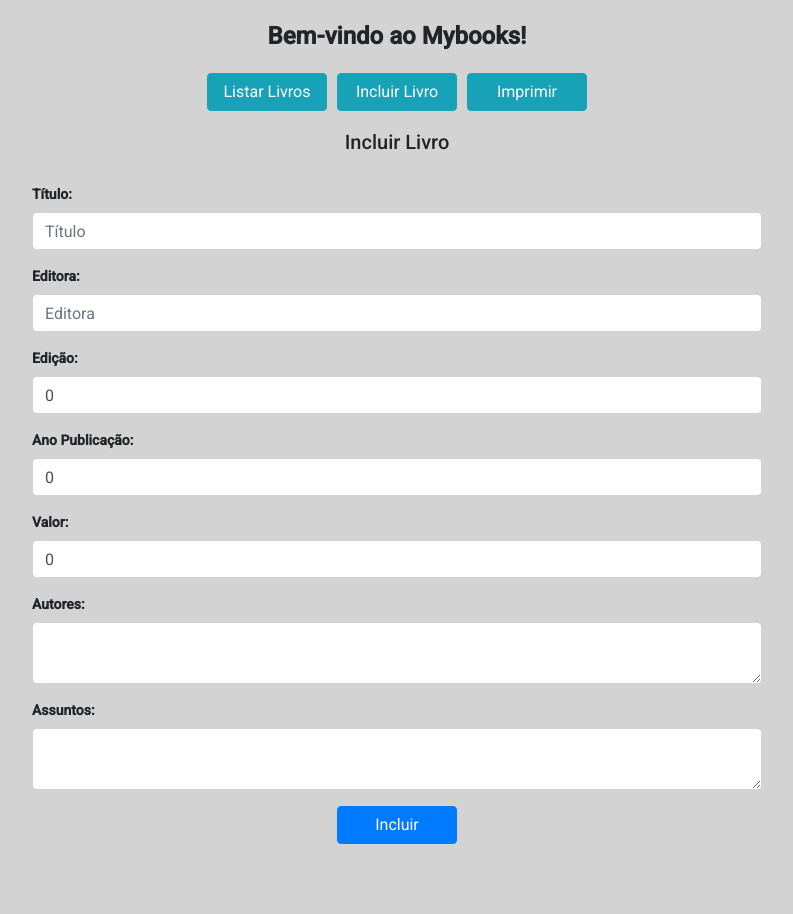
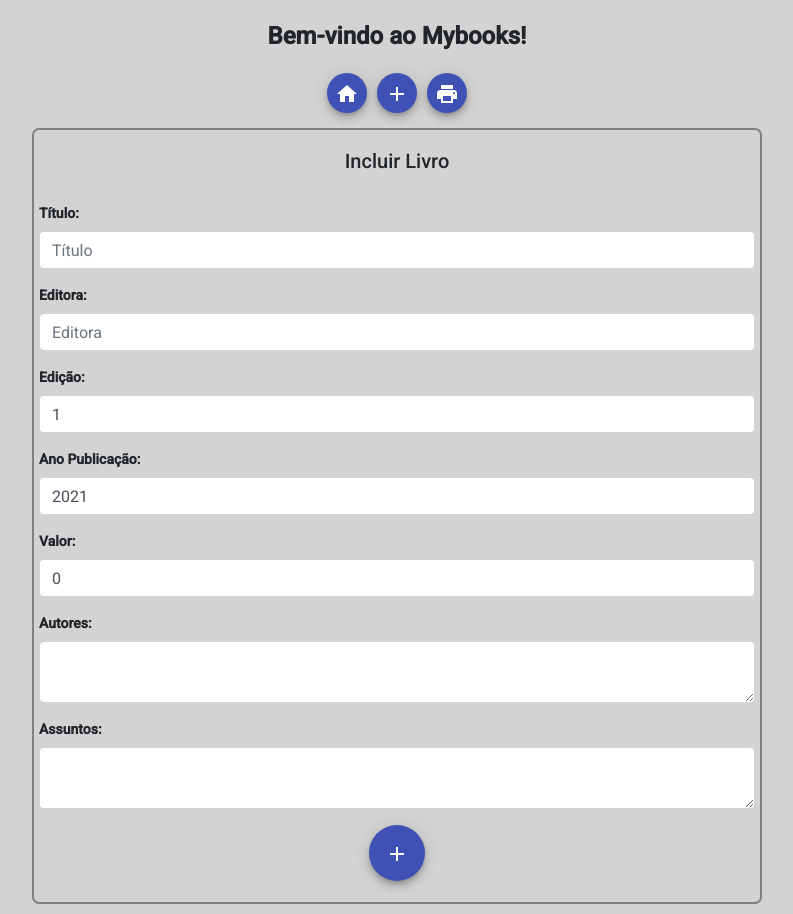
Before and after one commit to eugeniosolucoes/mybooks, an Angular app in the folder mybooks-app/: page /add in a window 1280 px wide. Shown: the whole page, without its empty margins (243-1036 px from the left). Before the commit the page ends 860 px from the top, so only its background shows below. Built offline with nearby package versions, Linux system fonts and the light colour scheme.

Commit message:
Aprimorando a interface utilizando material design.

```diff
--- a/mybooks-app/src/app/app.component.html
+++ b/mybooks-app/src/app/app.component.html
@@ -12,9 +12,16 @@
     <div class="col-md-2"></div>
     <div class="col-md-8">
       <nav>
-        <a routerLink="/livros" class="btn btn-info botao-nav">Listar Livros</a>
-        <a routerLink="/add" class="btn btn-info botao-nav">Incluir Livro</a>
-        <a href="http://{{myBooksURL}}:8080/api/imprimir" target="_blank" class="btn btn-info botao-nav">Imprimir</a>
+        <a mat-mini-fab routerLink="/livros" color="primary">
+          <mat-icon>home</mat-icon>
+        </a>
+        <a mat-mini-fab routerLink="/add" color="primary">
+          <mat-icon>add</mat-icon>
+        </a>
+        <a mat-mini-fab color="primary" aria-label="Example icon button with a home icon"
+          href="http://{{myBooksURL}}:8080/api/imprimir">
+          <mat-icon>print</mat-icon>
+        </a>
       </nav>
     </div>
   </div>
@@ -22,6 +29,8 @@
   <div class="row">
     <div class="col-md-2"></div>
     <div class="col-md-8">
-      <router-outlet></router-outlet>
+      <div class="div-table-livros">
+        <router-outlet></router-outlet>
+      </div>
     </div>
   </div>
--- a/mybooks-app/src/app/app.module.ts
+++ b/mybooks-app/src/app/app.module.ts
@@ -11,6 +11,7 @@ import { HttpClientModule } from "@angular/common/http";
 import { AddLivroComponent } from './livro/add-livro.component';
 import { UpdateLivroComponent } from './livro/update-livro.component';
 import { BrowserAnimationsModule } from '@angular/platform-browser/animations';
+import { DemoMaterialModule } from "./livro/material-module";
 
 @NgModule({
   declarations: [
@@ -25,7 +26,8 @@ import { BrowserAnimationsModule } from '@angular/platform-browser/animations';
     HttpClientModule,
     NgbModule,
     FormsModule,
-    BrowserAnimationsModule
+    BrowserAnimationsModule,
+    DemoMaterialModule
   ],
   providers: [LivroService],
   bootstrap: [AppComponent]
--- a/mybooks-app/src/app/livro/add-livro.component.html
+++ b/mybooks-app/src/app/livro/add-livro.component.html
@@ -24,8 +24,8 @@
   </div>
   <div class="form-group">
     <label for="valor">Valor:</label>
-    <input type="number" step="0.1" [(ngModel)]="livro.valor" placeholder="Valor" name="valor" class="form-control"
-      id="valor">
+    <input type="number" min="0" step="0.1" [(ngModel)]="livro.valor" placeholder="Valor" name="valor"
+      class="form-control" id="valor">
   </div>
   <div class="form-group">
     <label for="autor">Autores:</label>
@@ -36,6 +36,8 @@
     <textarea maxlength="40" [(ngModel)]="livro.assuntos" name="assuntos" class="form-control" id="assuntos"></textarea>
   </div>
   <div class="form-group text-center">
-    <button class="btn btn-primary botao-salvar" (click)="createLivro()">Incluir</button>
+    <button mat-fab color="primary" (click)="createLivro()" aria-label="Example icon button with a home icon">
+      <mat-icon>add</mat-icon>
+    </button>
   </div>
 </form>
--- a/mybooks-app/src/app/livro/livro.component.html
+++ b/mybooks-app/src/app/livro/livro.component.html
@@ -10,14 +10,20 @@
   </thead>
   <tbody>
     <tr *ngFor="let livro of livros">
-      <td style="width: 90%;">
+      <td style="width: 80%;">
         {{livro.titulo}} - {{livro.editora}} {{livro.edicao}}a Ed.{{livro.anoPublicacao}}<br>
         {{livro.autores}}<br>
         ({{livro.assuntos}})<br>
         Preço: {{livro.valor | currency : 'R$'}}
-      <td>
-        <a [routerLink]="['/update', livro.id]" class="btn btn-info botao-acoes">Editar</a>
-        <button class="btn btn-danger botao-acoes" (click)="deleteLivro(livro)">Excluir</button>
+      <td class="colunaAcoes" style="text-align: center;">
+        <button mat-mini-fab color="primary" [routerLink]="['/update', livro.id]"
+          aria-label="Example icon button with a home icon">
+          <mat-icon>edit</mat-icon>
+        </button>
+        <button mat-mini-fab color="warn" (click)="deleteLivro(livro)"
+          aria-label="Example icon button with a delete icon">
+          <mat-icon>delete</mat-icon>
+        </button>
       </td>
     </tr>
   </tbody>
--- a/mybooks-app/src/app/livro/update-livro.component.html
+++ b/mybooks-app/src/app/livro/update-livro.component.html
@@ -36,6 +36,10 @@
     <textarea maxlength="40" [(ngModel)]="livro.assuntos" name="assuntos" class="form-control" id="assuntos"></textarea>
   </div>
   <div class="form-group text-center">
-    <button type="submit" class="btn btn-primary botao-salvar">Atualizar</button>
+    <!-- <button type="submit" class="btn btn-primary botao-salvar">Atualizar</button> -->
+    <button mat-fab type="submit" color="primary" aria-label="Example icon button with a home icon">
+      <mat-icon>save</mat-icon>
+    </button>
+
   </div>
 </form>
--- a/mybooks-app/src/app/modelo/livro.model.ts
+++ b/mybooks-app/src/app/modelo/livro.model.ts
@@ -14,8 +14,8 @@ export class Livro {
     this.id = 0;
     this.titulo = "";
     this.editora = "";
-    this.edicao = 0;
-    this.anoPublicacao = 0;
+    this.edicao = 1;
+    this.anoPublicacao = new Date().getFullYear();
     this.valor = 0.00;
     this.autores = [];
     this.assuntos = [];
--- a/mybooks-app/src/styles.css
+++ b/mybooks-app/src/styles.css
@@ -8,8 +8,7 @@ nav {
   text-align: center;
 }
 
-.botao-nav {
-  width: 120px;
+nav .mat-mini-fab {
   margin: 5px;
 }
 
@@ -31,3 +30,15 @@ label {
 .botao-salvar {
   width: 120px;
 }
+
+.div-table-livros {
+  margin-top: 10px;
+  margin-bottom: 10px;
+  border-radius: 0.5em;
+  border: grey solid 2px;
+  padding: 5px;
+}
+
+.colunaAcoes button {
+  margin: 5px;
+}
```
Also changed, not shown: mybooks-app/src/app/livro/material-module.ts (added, +99 -0 lines).
